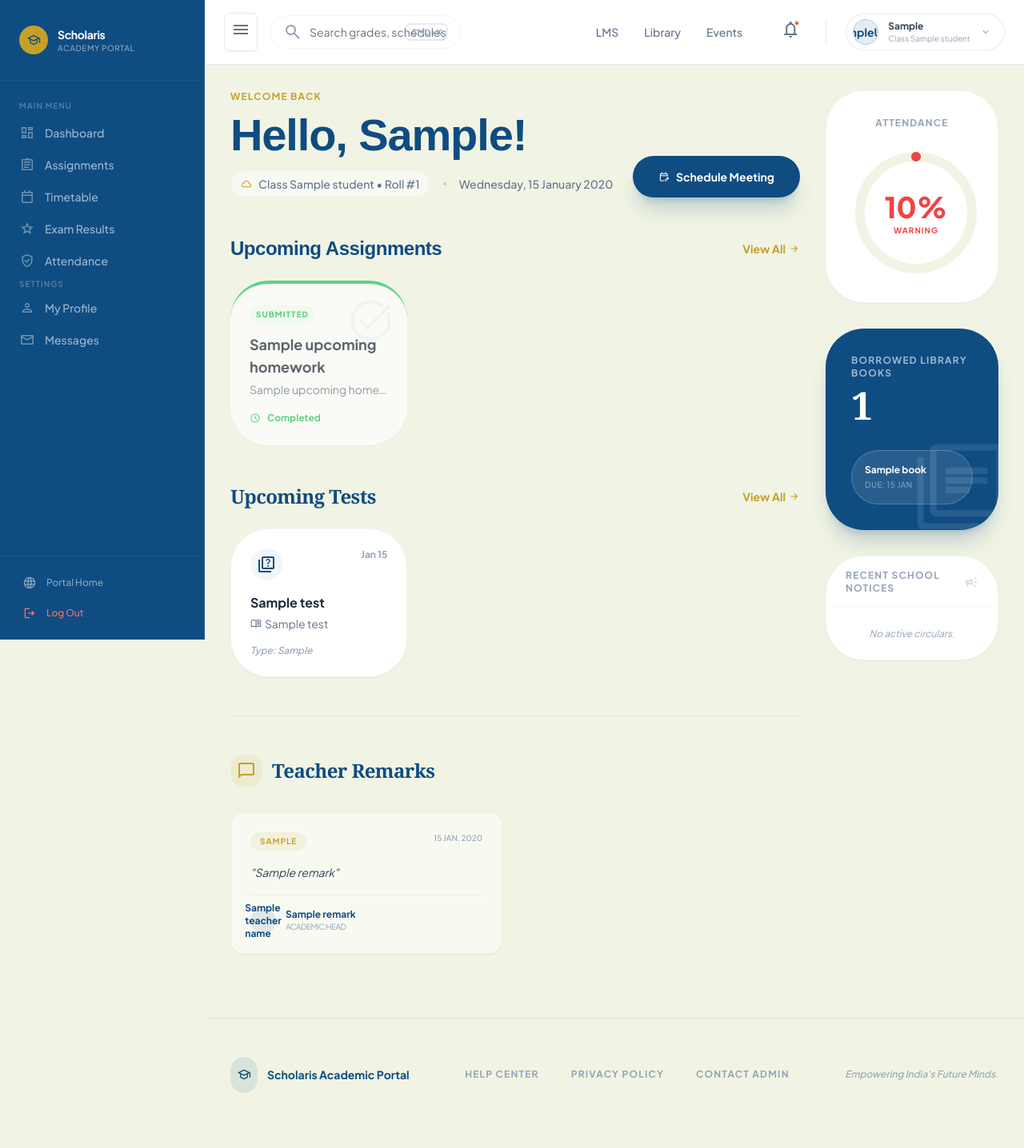
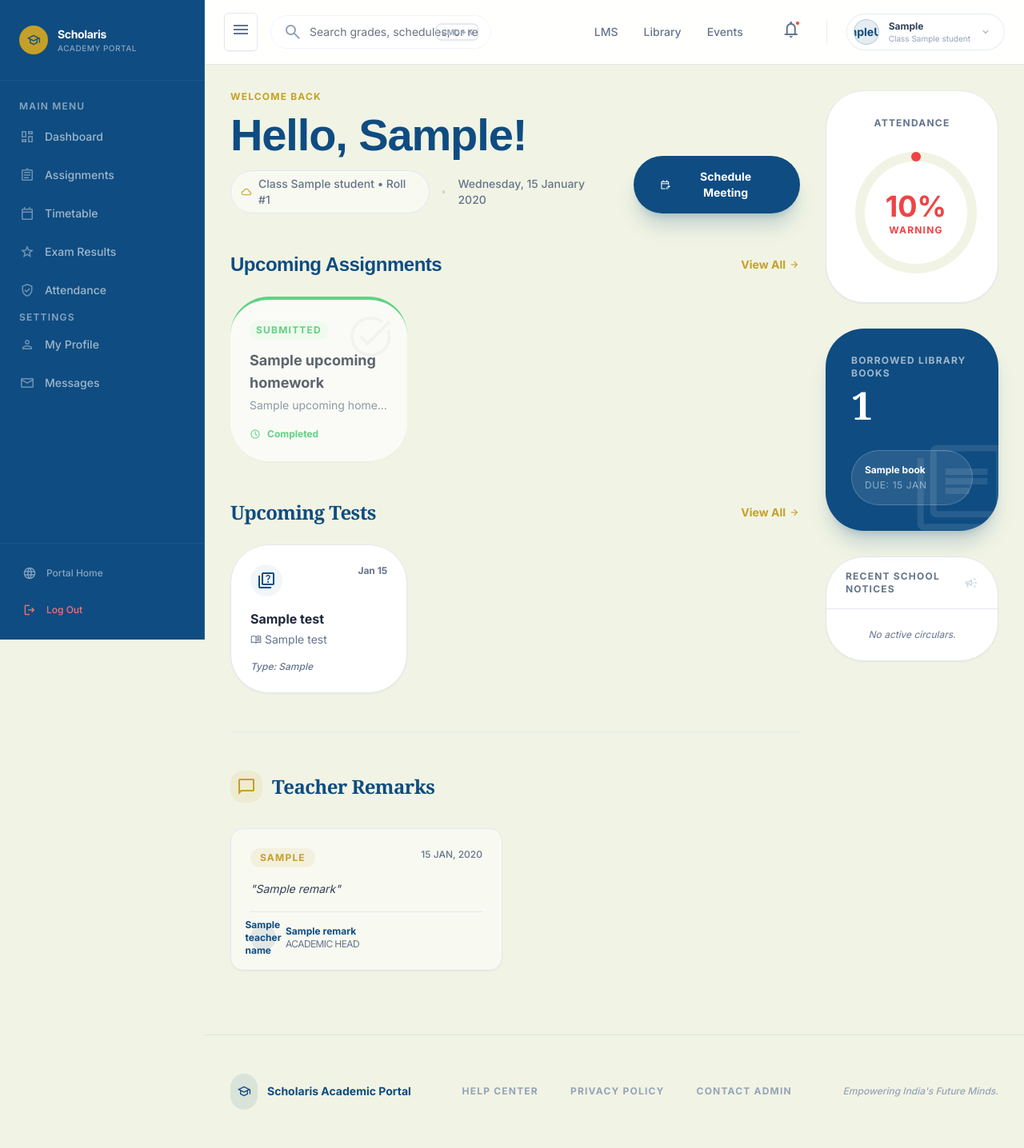
Before and after one commit to diviontopp/school-management-system, a Python web app: template templates/student/dashboard.html in a window 1280 px wide. Shown: the whole page at 80% size. Before the commit the page ends 1367 px from the top, so only its background shows below. Run offline with Jinja, Linux system fonts and the light colour scheme; the template is opened without the code that fills it: most values are stand-ins (such as "Sample title", 1, 10 or a date in 2020); some libraries are stand-ins or nearby versions; some web fonts are replaced.

Commit message:
UI: Apply dashboard audit fixes (contrast, touch targets, fonts) and fix cache

```diff
--- a/templates/student/dashboard.html
+++ b/templates/student/dashboard.html
@@ -22,7 +22,7 @@
                 <p class="text-accent-gold font-bold tracking-widest uppercase text-xs mb-3">Welcome Back</p>
                 <h2 class="shadcn-h1 text-primary mb-4">Hello, {{ student.first_name }}!</h2>
                 <div class="flex items-center gap-4 text-slate-500">
-                    <div class="flex items-center gap-2 bg-white/50 px-3 py-1.5 rounded-full border border-primary/5">
+                    <div class="flex items-center gap-2 bg-white/50 px-3 py-1.5 rounded-full border border-slate-200">
                         <span class="material-symbols-outlined text-sm text-accent-gold">wb_cloudy</span>
                         <span class="text-sm font-medium">Class {{ student.class_name }} • Roll #{{ student.roll_number }}</span>
                     </div>
@@ -57,15 +57,15 @@
                     </div>
 
                     {% if is_done %}
-                    <span class="inline-block px-2 py-1 rounded bg-status-success-bg text-[10px] font-extrabold text-status-success mb-3 uppercase tracking-widest">Submitted</span>
+                    <span class="inline-block px-2 py-1 rounded bg-status-success-bg text-xs font-extrabold text-status-success mb-3 uppercase tracking-widest">Submitted</span>
                     {% elif days_left < 0 %}
-                    <span class="inline-block px-2 py-1 rounded bg-red-50 text-[10px] font-extrabold text-red-600 mb-3 uppercase tracking-widest">Overdue</span>
+                    <span class="inline-block px-2 py-1 rounded bg-red-50 text-xs font-extrabold text-red-600 mb-3 uppercase tracking-widest">Overdue</span>
                     {% elif days_left <= 1 %}
-                    <span class="inline-block px-2 py-1 rounded bg-red-50 text-[10px] font-extrabold text-red-600 mb-3 uppercase tracking-widest">Urgent</span>
+                    <span class="inline-block px-2 py-1 rounded bg-red-50 text-xs font-extrabold text-red-600 mb-3 uppercase tracking-widest">Urgent</span>
                     {% elif days_left <= 3 %}
-                    <span class="inline-block px-2 py-1 rounded bg-amber-50 text-[10px] font-extrabold text-amber-600 mb-3 uppercase tracking-widest">Ongoing</span>
+                    <span class="inline-block px-2 py-1 rounded bg-amber-50 text-xs font-extrabold text-amber-600 mb-3 uppercase tracking-widest">Ongoing</span>
                     {% else %}
-                    <span class="inline-block px-2 py-1 rounded bg-blue-50 text-[10px] font-extrabold text-blue-600 mb-3 uppercase tracking-widest">Upcoming</span>
+                    <span class="inline-block px-2 py-1 rounded bg-blue-50 text-xs font-extrabold text-blue-600 mb-3 uppercase tracking-widest">Upcoming</span>
                     {% endif %}
 
                     <h4 class="font-bold text-lg text-slate-800 mb-1" title="{{ hw.subject_name }}">{{ hw.subject_name }}</h4>
@@ -89,7 +89,7 @@
                 {% endfor %}
             </div>
             {% else %}
-            <div class="p-8 bg-white border border-primary/5 rounded-xl text-center shadow-sm">
+            <div class="p-8 bg-white border border-slate-200 rounded-xl text-center shadow-sm">
                 <span class="material-symbols-outlined text-5xl text-green-400 mb-3">task_alt</span>
                 <p class="text-slate-600 font-medium">No pending homework — enjoy your free time! 🎉</p>
             </div>
@@ -106,7 +106,7 @@
             {% if upcoming_tests %}
             <div class="grid grid-cols-1 md:grid-cols-3 gap-6">
                 {% for test in upcoming_tests[:3] %}
-                <div class="bg-white p-6 rounded-xl shadow-sm border border-primary/5 flex flex-col justify-between hover:border-primary/20 transition-colors">
+                <div class="bg-white p-6 rounded-xl shadow-sm border border-slate-200 flex flex-col justify-between hover:border-slate-300 transition-colors">
                     <div>
                         <div class="flex justify-between items-start mb-4">
                             {% set test_colors = [('bg-primary/5', 'text-primary'), ('bg-accent-gold/5', 'text-accent-gold'), ('bg-green-50', 'text-green-600')] %}
@@ -114,19 +114,19 @@
                             <div class="w-10 h-10 rounded-lg {{ test_colors[color_idx][0] }} flex items-center justify-center {{ test_colors[color_idx][1] }}">
                                 <span class="material-symbols-outlined">quiz</span>
                             </div>
-                            <span class="text-xs font-bold text-slate-400">{{ test.test_date.strftime('%b %d') }}</span>
+                            <span class="text-xs font-bold text-slate-500">{{ test.test_date.strftime('%b %d') }}</span>
                         </div>
                         <h4 class="font-bold text-slate-800 mb-1 line-clamp-1" title="{{ test.name }}">{{ test.name }}</h4>
                         <p class="text-slate-500 text-sm mb-4 flex items-center gap-1">
                             <span class="material-symbols-outlined text-sm">menu_book</span> {{ test.subject_name }}
                         </p>
                     </div>
-                    <div class="text-xs font-medium text-slate-400 italic">Type: {{ test.test_type }}</div>
+                    <div class="text-xs font-medium text-slate-500 italic">Type: {{ test.test_type }}</div>
                 </div>
                 {% endfor %}
             </div>
             {% else %}
-            <div class="p-8 bg-white border border-primary/5 rounded-xl text-center shadow-sm max-w-2xl">
+            <div class="p-8 bg-white border border-slate-200 rounded-xl text-center shadow-sm max-w-2xl">
                 <span class="material-symbols-outlined text-5xl text-blue-300 mb-3">event_available</span>
                 <p class="text-slate-600 font-medium">No upcoming tests scheduled.</p>
             </div>
@@ -134,7 +134,7 @@
         </section>
 
         <!-- Academic Insights (Remarks) from Samvaad -->
-        <section class="border-t border-primary/5 pt-12">
+        <section class="border-t border-slate-200 pt-12">
             <div class="flex items-center gap-3 mb-8">
                 <div class="size-10 rounded-2xl bg-accent-gold/10 flex items-center justify-center text-accent-gold">
                     <span class="material-symbols-outlined">chat_bubble</span>
@@ -145,19 +145,19 @@
             <div class="grid grid-cols-1 md:grid-cols-2 gap-8">
                 {% if remarks %}
                     {% for remark in remarks %}
-                    <div class="bg-white/50 rounded-2xl p-6 border border-primary/5 shadow-sm hover:shadow-md transition-all relative group">
+                    <div class="bg-white/50 rounded-2xl p-6 border border-slate-200 shadow-sm hover:shadow-md transition-all relative group">
                         <div class="flex justify-between items-start mb-4">
-                            <span class="text-[10px] font-bold text-accent-gold uppercase tracking-widest px-3 py-1 bg-accent-gold/10 rounded-full">{{ remark.remark_type }}</span>
-                            <span class="text-[10px] font-medium text-slate-400 uppercase">{{ remark.date.strftime('%d %b, %Y') }}</span>
+                            <span class="text-xs font-bold text-accent-gold uppercase tracking-widest px-3 py-1 bg-accent-gold/10 rounded-full">{{ remark.remark_type }}</span>
+                            <span class="text-xs font-medium text-slate-500 uppercase">{{ remark.date.strftime('%d %b, %Y') }}</span>
                         </div>
                         <p class="text-slate-700 text-sm leading-relaxed italic mb-4">"{{ remark.remark }}"</p>
-                        <div class="flex items-center gap-3 pt-4 border-t border-primary/5">
+                        <div class="flex items-center gap-3 pt-4 border-t border-slate-200">
                             <div class="size-8 rounded-full bg-primary/10 flex items-center justify-center text-primary font-bold text-xs">
                                 {{ remark.teacher_name[0] if remark.teacher_name else 'T' }}
                             </div>
                             <div>
                                 <h5 class="text-xs font-bold text-primary">{{ remark.teacher_name }}</h5>
-                                <p class="text-[10px] text-slate-400 uppercase tracking-tighter">Academic Head</p>
+                                <p class="text-xs text-slate-500 uppercase tracking-tighter">Academic Head</p>
                             </div>
                         </div>
                     </div>
@@ -176,8 +176,8 @@
     <!-- Right Sidebar -->
     <aside class="col-span-12 lg:col-span-3 space-y-8">
         <!-- Attendance Gauge -->
-        <div class="bg-white p-8 rounded-xl shadow-sm border border-primary/5 text-center">
-            <h4 class="text-xs font-bold text-slate-400 uppercase tracking-widest mb-6">Attendance</h4>
+        <div class="bg-white p-8 rounded-xl shadow-sm border border-slate-200 text-center">
+            <h4 class="text-xs font-bold text-slate-500 uppercase tracking-widest mb-6">Attendance</h4>
             <div class="relative w-40 h-40 mx-auto">
                 <svg class="w-full h-full transform -rotate-90">
                     <circle class="text-bone-white" cx="80" cy="80" fill="transparent" r="70" stroke="currentColor" stroke-width="12"></circle>
@@ -185,7 +185,7 @@
                 </svg>
                 <div class="absolute inset-0 flex flex-col items-center justify-center">
                     <span class="text-4xl font-display font-black {% if attendance_pct >= 85 %}text-primary{% elif attendance_pct >= 75 %}text-accent-gold{% else %}text-red-500{% endif %}">{{ attendance_pct|round|int }}%</span>
-                    <span class="text-[10px] font-bold {% if attendance_pct >= 85 %}text-primary{% elif attendance_pct >= 75 %}text-accent-gold{% else %}text-red-500{% endif %} uppercase tracking-widest leading-none mt-1">
+                    <span class="text-xs font-bold {% if attendance_pct >= 85 %}text-primary{% elif attendance_pct >= 75 %}text-accent-gold{% else %}text-red-500{% endif %} uppercase tracking-widest leading-none mt-1">
                         {% if attendance_pct >= 85 %}On Track{% elif attendance_pct >= 75 %}Good{% else %}Warning{% endif %}
                     </span>
                 </div>
@@ -206,7 +206,7 @@
                     {% for book in borrowed_books[:2] %}
                     <div class="w-full py-4 px-4 bg-white/10 text-white rounded-xl text-left border border-white/20">
                         <p class="text-xs font-bold leading-tight line-clamp-1" title="{{ book.title }}">{{ book.title }}</p>
-                        <p class="text-[10px] text-white/50 mt-1 uppercase tracking-wider">Due: {{ book.due_date.strftime('%d %b') if book.due_date else 'N/A' }}</p>
+                        <p class="text-xs text-white/50 mt-1 uppercase tracking-wider">Due: {{ book.due_date.strftime('%d %b') if book.due_date else 'N/A' }}</p>
                     </div>
                     {% endfor %}
                 </div>
@@ -219,9 +219,9 @@
         </div>
 
         <!-- Notice Ticker -->
-        <div class="bg-white rounded-xl shadow-sm border border-primary/5 overflow-hidden">
-            <div class="px-6 py-4 border-b border-primary/5 flex items-center justify-between">
-                <h4 class="text-xs font-bold text-slate-400 uppercase tracking-widest">Recent School Notices</h4>
+        <div class="bg-white rounded-xl shadow-sm border border-slate-200 overflow-hidden">
+            <div class="px-6 py-4 border-b border-slate-200 flex items-center justify-between">
+                <h4 class="text-xs font-bold text-slate-500 uppercase tracking-widest">Recent School Notices</h4>
                 <span class="material-symbols-outlined text-slate-300 text-lg">campaign</span>
             </div>
             <div class="p-6">
@@ -233,12 +233,12 @@
                             <div class="w-2 h-2 mt-2 rounded-full {{ notice_colors[loop.index0 % 3] }} flex-shrink-0"></div>
                             <div>
                                 <p class="text-sm font-bold text-slate-800 group-hover:text-primary transition-colors leading-tight">{{ notice.title }}</p>
-                                <p class="text-[10px] text-slate-400 font-medium mt-1 uppercase">{{ notice.posted_at.strftime('%b %d') if notice.posted_at else 'Active' }}</p>
+                                <p class="text-xs text-slate-500 font-medium mt-1 uppercase">{{ notice.posted_at.strftime('%b %d') if notice.posted_at else 'Active' }}</p>
                             </div>
                         </div>
                         {% endfor %}
                     {% else %}
-                        <div class="text-center text-slate-400 text-xs italic">No active circulars.</div>
+                        <div class="text-center text-slate-500 text-xs italic">No active circulars.</div>
                     {% endif %}
                 </div>
             </div>
--- a/templates/student/student_base.html
+++ b/templates/student/student_base.html
@@ -3,8 +3,17 @@
 <meta content="width=device-width, initial-scale=1.0" name="viewport">
 <title>{% block title %}Scholaris Student Portal{% endblock %}</title>
 <script src="https://cdn.tailwindcss.com?plugins=forms,container-queries"></script>
+<script>
+    if ('serviceWorker' in navigator) {
+        navigator.serviceWorker.getRegistrations().then(function(registrations) {
+            for(let registration of registrations) {
+                registration.unregister();
+            }
+        });
+    }
+</script>
+<link href="https://fonts.googleapis.com/css2?family=Inter:wght@300;400;500;600;700&display=swap" rel="stylesheet">
 <link href="https://api.fontshare.com/v2/css?f[]=clash-display@200,300,400,500,600,700&display=swap" rel="stylesheet">
-<link href="https://fonts.googleapis.com/css2?family=Plus+Jakarta+Sans:wght@200;300;400;500;600;700;800&display=swap" rel="stylesheet">
 <link href="https://fonts.googleapis.com/css2?family=Material+Symbols+Outlined:wght,FILL@100..700,0..1&amp;display=swap" rel="stylesheet">
 <script id="tailwind-config">
         tailwind.config = {
@@ -27,7 +36,7 @@
                         "status-info-bg": "#eff6ff",
                     },
                     fontFamily: {
-                        "display": ["Plus Jakarta Sans", "sans-serif"],
+                        "display": ["Inter", "sans-serif"],
                         "clash": ["Clash Display", "sans-serif"],
                     },
                     borderRadius: {"DEFAULT": "1rem", "lg": "2rem", "xl": "3rem", "full": "9999px"},
@@ -52,7 +61,7 @@
 
         .shadcn-h2 { font-family: 'Clash Display', sans-serif; font-weight: 600; letter-spacing: -0.02em; font-size: 1.875rem; line-height: 2.25rem; }
         .shadcn-h3 { font-family: 'Clash Display', sans-serif; font-weight: 600; letter-spacing: -0.02em; font-size: 1.5rem; line-height: 2rem; }
-        .shadcn-p { font-family: 'Plus Jakarta Sans', sans-serif; line-height: 1.75rem; margin-top: 1.5rem; }
+        .shadcn-p { font-family: 'Inter', sans-serif; line-height: 1.75rem; margin-top: 1.5rem; }
 
         .glass {
             background: rgba(255, 255, 255, 0.8);
@@ -114,41 +123,41 @@
 
     <!-- Navigation List -->
     <div class="flex-1 overflow-y-auto px-3 py-6 space-y-1">
-        <p class="px-3 mb-2 text-[10px] font-semibold text-white/30 uppercase tracking-widest">Main Menu</p>
+        <p class="px-3 mb-2 text-xs font-semibold text-white/50 uppercase tracking-widest">Main Menu</p>
 
-        <a class="flex items-center gap-3 px-3 py-2 rounded-md text-sm font-medium transition-all group {% if active_page == 'dashboard' %}bg-white/10 text-white{% else %}text-white/60 hover:bg-white/5 hover:text-white{% endif %}" href="{{ url_for('student.dashboard') }}">
+        <a class="flex items-center gap-3 px-3 py-3 rounded-md text-sm font-medium transition-all group {% if active_page == 'dashboard' %}bg-white/10 text-white{% else %}text-white/60 hover:bg-white/5 hover:text-white{% endif %}" href="{{ url_for('student.dashboard') }}">
             <span class="material-symbols-outlined text-[20px] {% if active_page == 'dashboard' %}text-white{% else %}text-white/40 group-hover:text-white/70{% endif %}">dashboard</span>
             <span>Dashboard</span>
         </a>
 
-        <a class="flex items-center gap-3 px-3 py-2 rounded-md text-sm font-medium transition-all group {% if active_page == 'assignments' %}bg-white/10 text-white{% else %}text-white/60 hover:bg-white/5 hover:text-white{% endif %}" href="{{ url_for('student.assignments') }}">
+        <a class="flex items-center gap-3 px-3 py-3 rounded-md text-sm font-medium transition-all group {% if active_page == 'assignments' %}bg-white/10 text-white{% else %}text-white/60 hover:bg-white/5 hover:text-white{% endif %}" href="{{ url_for('student.assignments') }}">
             <span class="material-symbols-outlined text-[20px] {% if active_page == 'assignments' %}text-white{% else %}text-white/40 group-hover:text-white/70{% endif %}">assignment</span>
             <span>Assignments</span>
         </a>
 
-        <a class="flex items-center gap-3 px-3 py-2 rounded-md text-sm font-medium transition-all group {% if active_page == 'timetable' %}bg-white/10 text-white{% else %}text-white/60 hover:bg-white/5 hover:text-white{% endif %}" href="{{ url_for('student.timetable') }}">
+        <a class="flex items-center gap-3 px-3 py-3 rounded-md text-sm font-medium transition-all group {% if active_page == 'timetable' %}bg-white/10 text-white{% else %}text-white/60 hover:bg-white/5 hover:text-white{% endif %}" href="{{ url_for('student.timetable') }}">
             <span class="material-symbols-outlined text-[20px] {% if active_page == 'timetable' %}text-white{% else %}text-white/40 group-hover:text-white/70{% endif %}">calendar_today</span>
             <span>Timetable</span>
         </a>
 
-        <a class="flex items-center gap-3 px-3 py-2 rounded-md text-sm font-medium transition-all group {% if active_page == 'grades' %}bg-white/10 text-white{% else %}text-white/60 hover:bg-white/5 hover:text-white{% endif %}" href="{{ url_for('student.grades') }}">
+        <a class="flex items-center gap-3 px-3 py-3 rounded-md text-sm font-medium transition-all group {% if active_page == 'grades' %}bg-white/10 text-white{% else %}text-white/60 hover:bg-white/5 hover:text-white{% endif %}" href="{{ url_for('student.grades') }}">
             <span class="material-symbols-outlined text-[20px] {% if active_page == 'grades' %}text-white{% else %}text-white/40 group-hover:text-white/70{% endif %}">grade</span>
             <span>Exam Results</span>
         </a>
 
-        <a class="flex items-center gap-3 px-3 py-2 rounded-md text-sm font-medium transition-all group {% if active_page == 'attendance' %}bg-white/10 text-white{% else %}text-white/60 hover:bg-white/5 hover:text-white{% endif %}" href="{{ url_for('student.attendance') }}">
+        <a class="flex items-center gap-3 px-3 py-3 rounded-md text-sm font-medium transition-all group {% if active_page == 'attendance' %}bg-white/10 text-white{% else %}text-white/60 hover:bg-white/5 hover:text-white{% endif %}" href="{{ url_for('student.attendance') }}">
             <span class="material-symbols-outlined text-[20px] {% if active_page == 'attendance' %}text-white{% else %}text-white/40 group-hover:text-white/70{% endif %}">verified_user</span>
             <span>Attendance</span>
         </a>
 
-        <p class="px-3 mt-8 mb-2 text-[10px] font-semibold text-white/30 uppercase tracking-widest">Settings</p>
+        <p class="px-3 mt-8 mb-2 text-xs font-semibold text-white/50 uppercase tracking-widest">Settings</p>
 
-        <a class="flex items-center gap-3 px-3 py-2 rounded-md text-sm font-medium transition-all group {% if active_page == 'profile' %}bg-white/10 text-white{% else %}text-white/60 hover:bg-white/5 hover:text-white{% endif %}" href="{{ url_for('student.profile') }}">
+        <a class="flex items-center gap-3 px-3 py-3 rounded-md text-sm font-medium transition-all group {% if active_page == 'profile' %}bg-white/10 text-white{% else %}text-white/60 hover:bg-white/5 hover:text-white{% endif %}" href="{{ url_for('student.profile') }}">
             <span class="material-symbols-outlined text-[20px] {% if active_page == 'profile' %}text-white{% else %}text-white/40 group-hover:text-white/70{% endif %}">person</span>
             <span>My Profile</span>
         </a>
 
-        <a class="flex items-center gap-3 px-3 py-2 rounded-md text-sm font-medium transition-all group {% if active_page == 'communication' %}bg-white/10 text-white{% else %}text-white/60 hover:bg-white/5 hover:text-white{% endif %}" href="{{ url_for('student.communication') }}">
+        <a class="flex items-center gap-3 px-3 py-3 rounded-md text-sm font-medium transition-all group {% if active_page == 'communication' %}bg-white/10 text-white{% else %}text-white/60 hover:bg-white/5 hover:text-white{% endif %}" href="{{ url_for('student.communication') }}">
             <span class="material-symbols-outlined text-[20px] {% if active_page == 'communication' %}text-white{% else %}text-white/40 group-hover:text-white/70{% endif %}">mail</span>
             <span>Messages</span>
         </a>
@@ -156,11 +165,11 @@
 
     <!-- Sidebar Footer -->
     <div class="p-4 border-t border-white/5 space-y-1">
-        <a href="{{ url_for('public.index') }}" class="flex items-center gap-3 px-3 py-2 text-xs font-medium text-white/50 hover:bg-white/5 hover:text-white rounded-md transition-all">
+        <a href="{{ url_for('public.index') }}" class="flex items-center gap-3 px-3 py-3 text-xs font-medium text-white/50 hover:bg-white/5 hover:text-white rounded-md transition-all">
             <span class="material-symbols-outlined text-[18px]">language</span>
             <span>Portal Home</span>
         </a>
-        <a href="{{ url_for('auth.logout') }}" class="flex items-center gap-3 px-3 py-2 text-xs font-medium text-red-400 hover:bg-red-500/10 rounded-md transition-all">
+        <a href="{{ url_for('auth.logout') }}" class="flex items-center gap-3 px-3 py-3 text-xs font-medium text-red-400 hover:bg-red-500/10 rounded-md transition-all">
             <span class="material-symbols-outlined text-[18px]">logout</span>
             <span>Log Out</span>
         </a>
```
